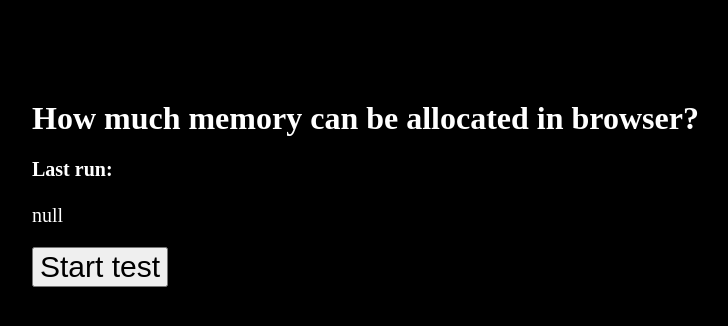
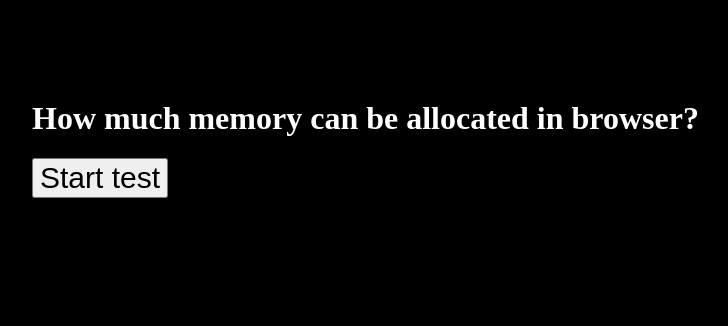
Before and after one commit to hcodes/max-memory, a plain HTML site: page index.html in a window 1280 px wide. Shown: the whole page, without its empty margins (68-796 px from the left). Drawn offline with Linux system fonts and the light colour scheme.

Commit message:
Update index.html

```diff
--- a/index.html
+++ b/index.html
@@ -48,7 +48,10 @@
     var lastData;
     try {
       lastData = localStorage.getItem('test-memory');
-      outputElem.innerHTML = '<b>Last run:</b><br/><br/>' + lastData;
+
+      if (lastData) {
+        outputElem.innerHTML = '<b>Last run:</b><br/><br/>' + lastData;
+      }
     } catch(e) {}
 
     function toGB(value) {
```
